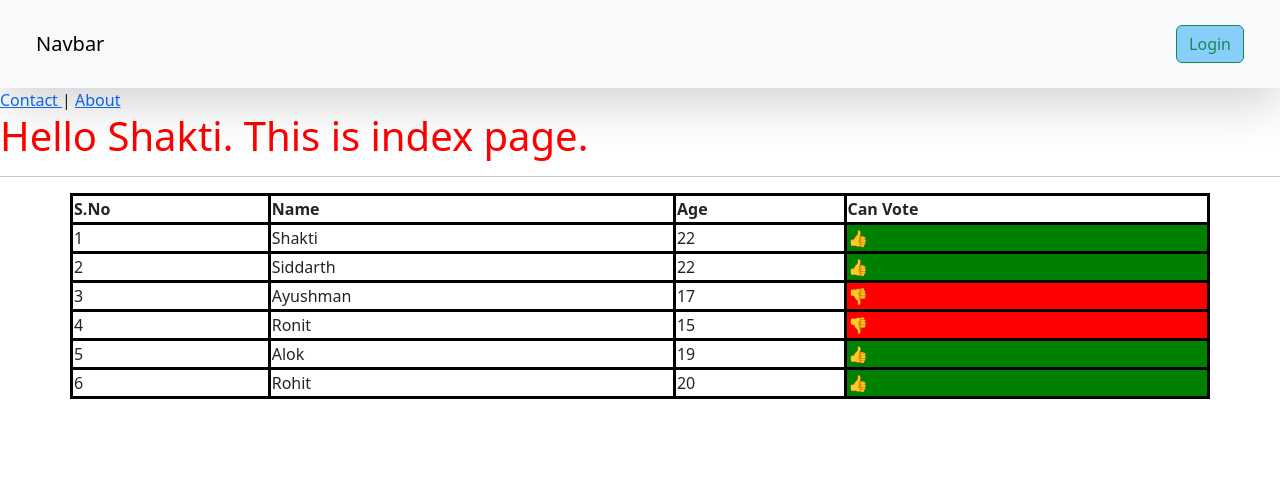
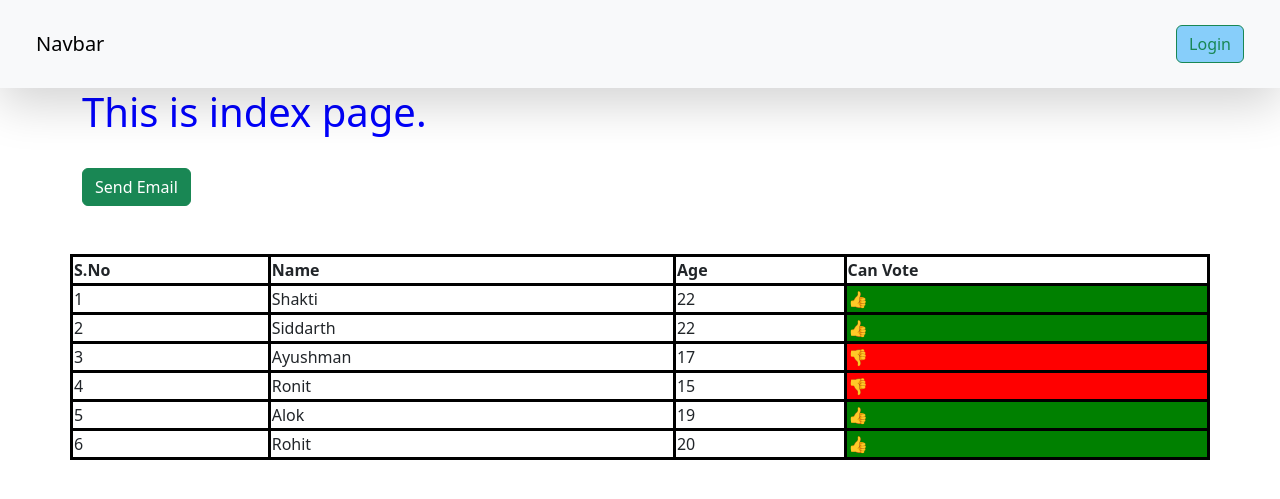
Before and after one commit to shakti-sarada/Django, a Django app: page / in a window 1280 px wide. Shown: the top 499 px of the page. Run offline with Django 4.2, Linux system fonts and the light colour scheme; data comes from the database, SQL or seed files in the repository; data that the repository does not hold is empty.

Commit message:
email settings added

```diff
--- a/core/basic/templates/index.html
+++ b/core/basic/templates/index.html
@@ -10,22 +10,22 @@
 </head>
 <body>
 
-  <a href="/contact/">
-    Contact
-  </a>
+  <div class="container">
+    <h1 style="color: blue;">This is index page.</h1>
+    <br>
 
-  |
-
-<a href="/about/">
-    About
-  </a>
+    <a href="{% url 'send_email' %}" class="btn btn-success">Send Email</a>
 
 
-    <h1 style="color: red;">Hello Shakti. This is index page.</h1>
-    <hr>
+  </div>
 
 
-    <table class="container" >
+
+
+
+
+
+    <table class="container mt-5" >
         <tr >
           <th >S.No</th>
           <th>Name</th>
--- a/core/basic/views.py
+++ b/core/basic/views.py
@@ -1,11 +1,14 @@
-from django.shortcuts import render
+from django.shortcuts import render,redirect
+from django.http import HttpResponse
+from vege.seed import *
+from .utils import send_email_to_client
 
-from django.http import HttpResponse
 
-from vege.seed import *
+def send_email(request):
+    send_email_to_client()
+    return redirect('/')
 
 def hello(request):
-    seed_db(300)
 
     peoples=[
         {'name':'Shakti','age':22},
--- a/core/core/urls.py
+++ b/core/core/urls.py
@@ -34,7 +34,7 @@ urlpatterns = [
     path("logout/" , logout_page , name='logout_page'),
     path("students/" , get_students , name='get_students'),
     path("check_students_marks/<student_id>" , see_marks , name='see_marks'),
-
+    path("send_email/" , send_email , name='send_email'),
 
     path("admin/", admin.site.urls),
 ]
```
Also changed, not shown: core/basic/utils.py (added, +11 -0 lines), core/core/settings.py (+9 -0 lines).
